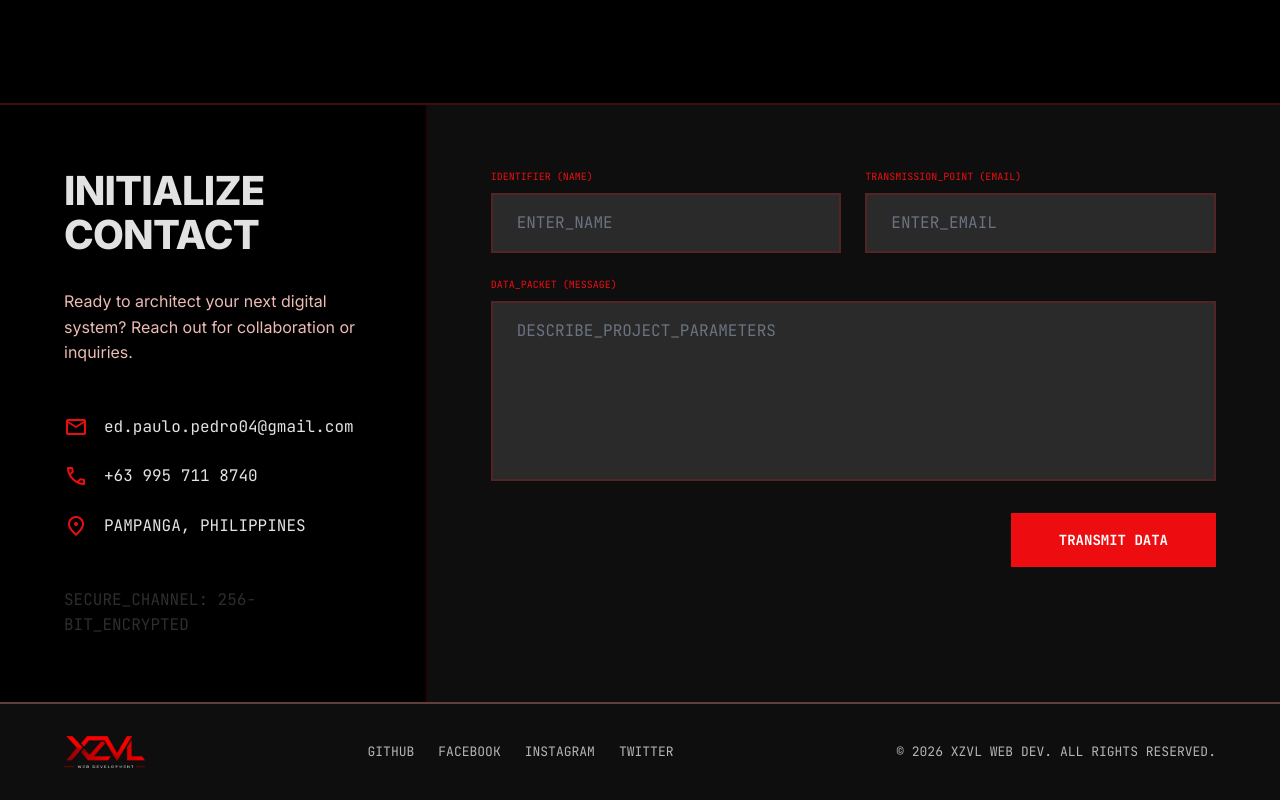
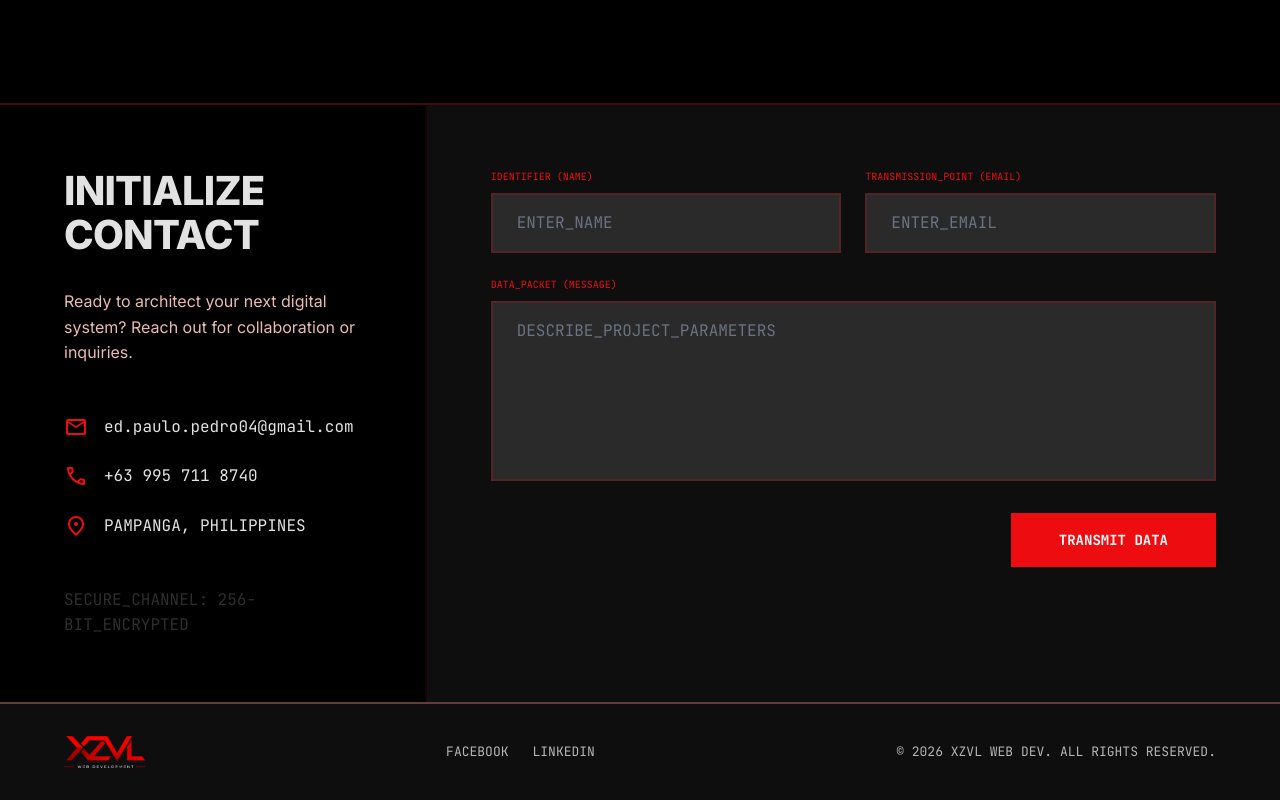
Before and after one commit to xzvl/portfolio, a Next.js app: page / in a window 1280 px wide. Shown: the part 4026-4826 px from the top of the page. Built offline with nearby package versions, Linux system fonts and the light colour scheme.

Commit message:
- update footer link

```diff
--- a/components/Footer.tsx
+++ b/components/Footer.tsx
@@ -2,10 +2,8 @@ import Link from "next/link";
 import Image from "next/image";
 
 const socials = [
-  { href: "https://github.com/xzvl/", label: "GITHUB" },
   { href: "https://www.facebook.com/profile.php?id=61589843499098", label: "FACEBOOK" },
-  { href: "#portfolio", label: "INSTAGRAM" },
-  { href: "#services", label: "TWITTER" }
+  { href: "https://www.linkedin.com/in/ed-paulo-pedro/", label: "LINKEDIN" },
 ];
 
 
```
